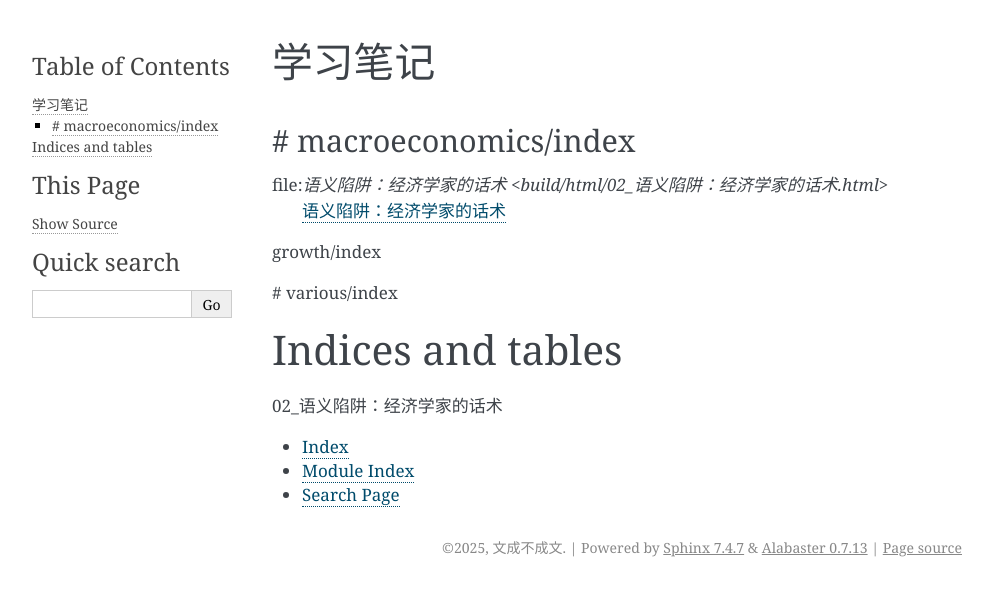
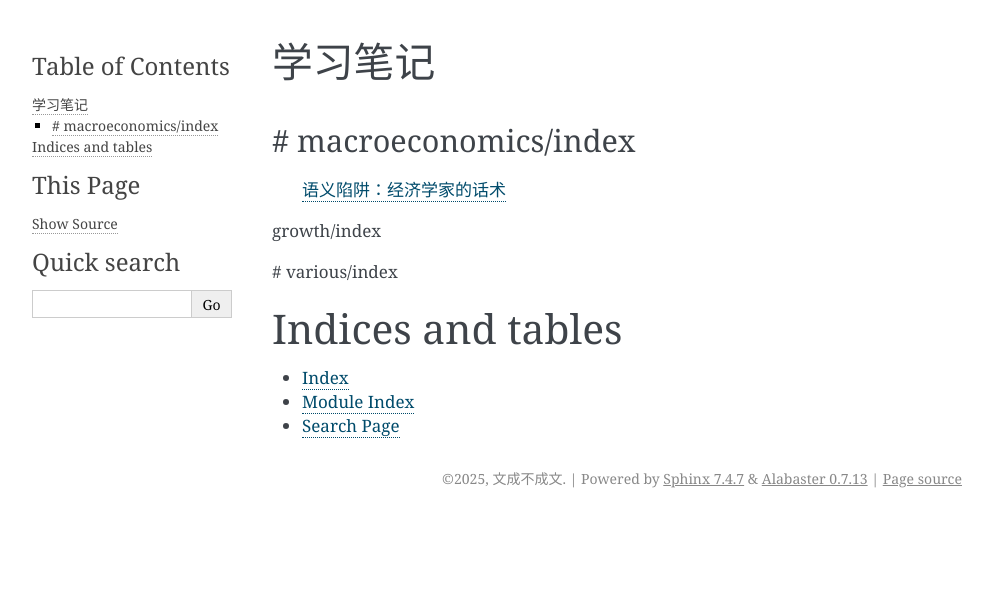
Before and after one commit to fengwencheng66/teaching, a Sphinx documentation site: the page built from source/index.rst, in a window 1280 px wide. Shown: the top 596 px of the page, without its empty margins (148-1140 px from the left). Built offline with Sphinx 7.4.7, drawn with Linux system fonts in a browser that asks for light colours.

Commit message:
update index.rst

```diff
--- a/source/index.rst
+++ b/source/index.rst
@@ -17,15 +17,15 @@
 
 #   macroeconomics/index
 ------------------------
-file:`语义陷阱：经济学家的话术 <build/html/02_语义陷阱：经济学家的话术.html>`
- `语义陷阱：经济学家的话术 <o02_语义陷阱：经济学家的话术.html>`_
+
+ `语义陷阱：经济学家的话术 <02_语义陷阱：经济学家的话术.html>`_
 growth/index
 
 #   various/index
 
 Indices and tables
 ==================
-02_语义陷阱：经济学家的话术
+
 
 * :ref:`genindex`
 * :ref:`modindex`
```
Also changed, not shown: 5 other files.
